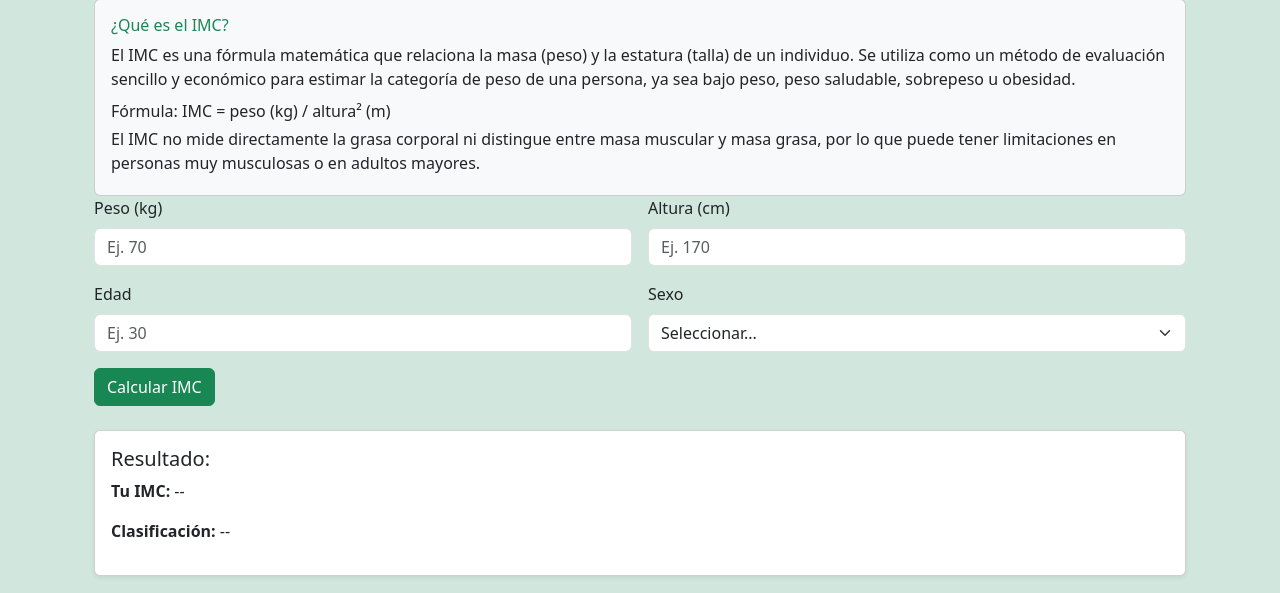
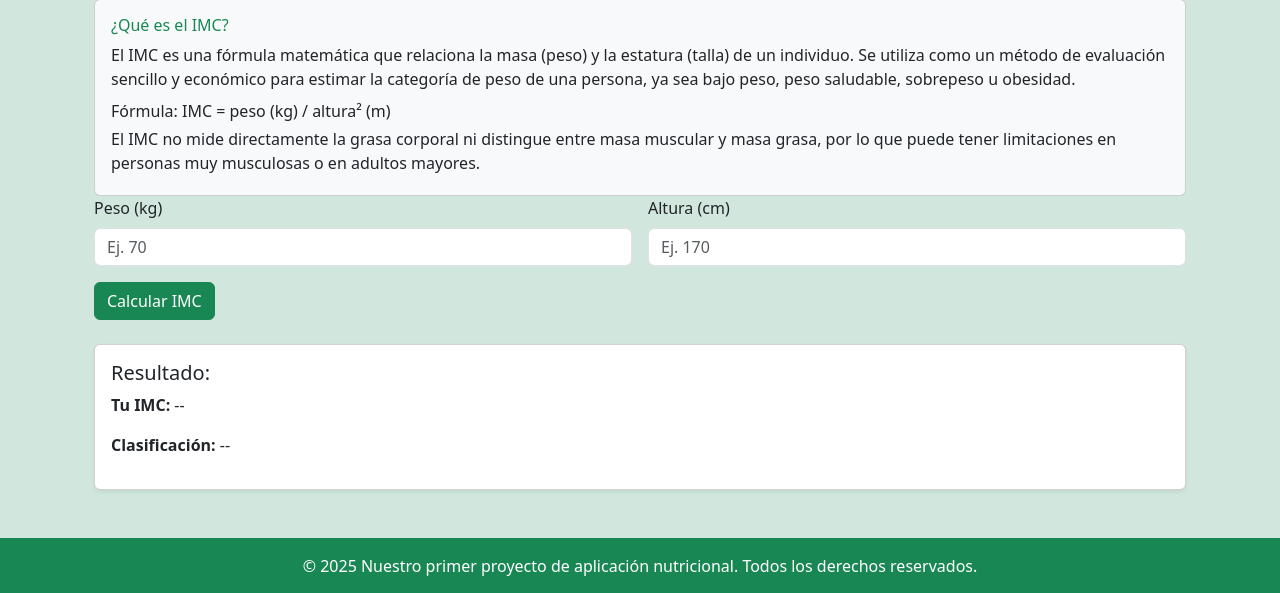
Before and after one commit to OmarOrtVal/ODOV-MARPnutriApp, a Flask app: page /imc in a window 1280 px wide. Shown: the part 235-828 px from the top of the page. Run offline with Flask 3, Linux system fonts and the light colour scheme; some libraries are stand-ins or nearby versions.

Commit message:
se eliminaron datos inecesarios de las calculadoras

```diff
--- a/templates/imc.html
+++ b/templates/imc.html
@@ -20,19 +20,6 @@
       <label class="form-label">Altura (cm)</label>
       <input type="number" class="form-control" name="altura" placeholder="Ej. 170" step="0.1" min="1" required
             value="{{ datos_formulario.altura if datos_formulario }}">
-    </div>
-    <div class="col-md-6">
-      <label class="form-label">Edad</label>
-      <input type="number" class="form-control" name="edad" placeholder="Ej. 30" min="1" max="120" required
-            value="{{ datos_formulario.edad if datos_formulario }}">
-    </div>
-    <div class="col-md-6">
-      <label class="form-label">Sexo</label>
-      <select class="form-select" name="sexo" required>
-        <option value="">Seleccionar...</option>
-        <option value="Masculino" {% if datos_formulario and datos_formulario.sexo == 'Masculino' %}selected{% endif %}>Masculino</option>
-        <option value="Femenino" {% if datos_formulario and datos_formulario.sexo == 'Femenino' %}selected{% endif %}>Femenino</option>
-      </select>
     </div>
     <div class="col-12">
       <button type="submit" class="btn btn-success">Calcular IMC</button>
```
